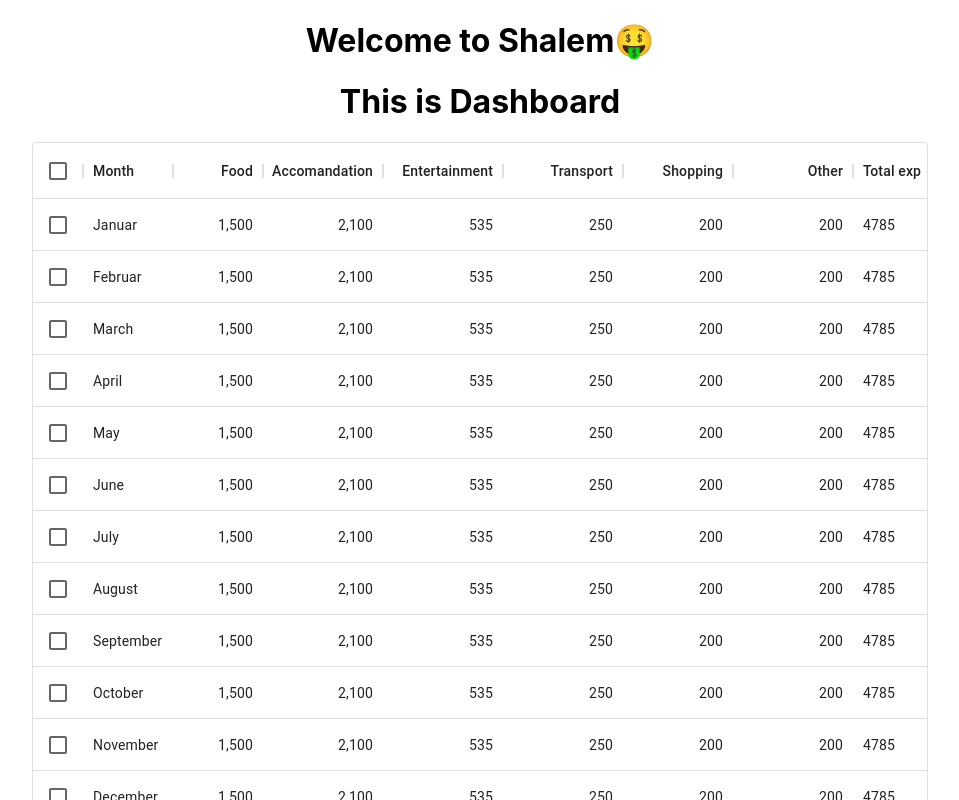
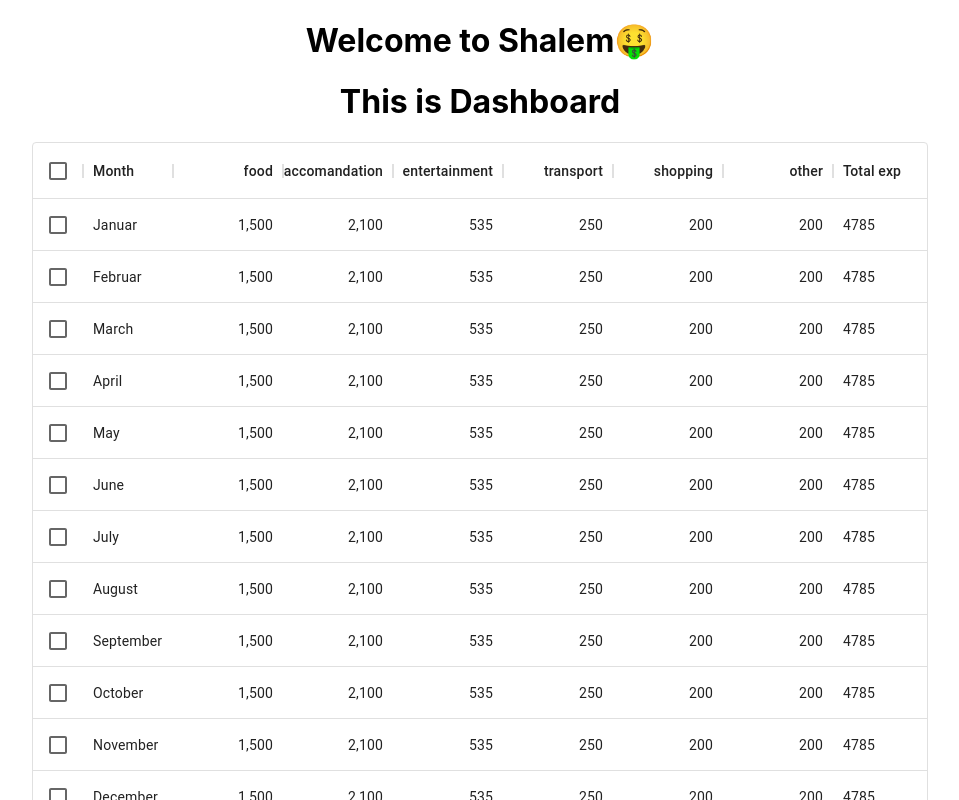
Before and after one commit to nikioni/Shalem, a React (Create React App) app: page /dashboard in a window 1280 px wide. Shown: the top 800 px of the page, without its empty margins (160-1119 px from the left). Built offline with nearby package versions, Linux system fonts and the light colour scheme.

Commit message:
Categories from redux store

```diff
--- a/src/Components/Dashboard/Dashboard.tsx
+++ b/src/Components/Dashboard/Dashboard.tsx
@@ -1,19 +1,59 @@
 import React from "react";
 import Box from "@mui/material/Box";
 import { DataGrid, GridColDef, GridValueGetterParams } from "@mui/x-data-grid";
-import { rows, columns } from "./api";
+import { rows } from "./api";
 import PieChart from "./Charts/PieChart";
+import { RootState } from "../../app/store";
+import { useAppSelector } from "../../app/hook";
 
 export interface IDashboard {}
 
 const Dashboard: React.FC<IDashboard> = (props) => {
+  const categories = useAppSelector(
+    (state: RootState) => state.categories.value
+  );
+  const getColumnsFromCategories = (): any[] => {
+    let columns: GridColDef[] = [];
+    columns.push({
+      field: "month",
+      headerName: "Month",
+      width: 90,
+    });
+    categories.map((category: string) =>
+      columns.push({
+        field: category,
+        headerName: category.charAt(0) + category.slice(1),
+        type: "number",
+        width: 110,
+        editable: true,
+      })
+    );
+    columns.push({
+      field: "total",
+      headerName: "Total exp",
+      description: "This column has a value getter and is not sortable.",
+      sortable: false,
+      width: 120,
+      valueGetter: (params: GridValueGetterParams) => {
+        return (
+          params.row.food +
+          params.row.accomandation +
+          params.row.entertainment +
+          params.row.transport +
+          params.row.shopping +
+          params.row.other
+        );
+      },
+    });
+    return columns;
+  };
   return (
     <>
       <h1>This is Dashboard</h1>
       <Box sx={{ height: 800, width: "70%", margin: "auto" }}>
         <DataGrid
           rows={rows}
-          columns={columns}
+          columns={getColumnsFromCategories()}
           pageSize={12}
           rowsPerPageOptions={[12]}
           checkboxSelection
--- a/src/features/category/category-slice.ts
+++ b/src/features/category/category-slice.ts
@@ -5,15 +5,22 @@ interface CategoryState {
 }
 
 const initialState: CategoryState = {
-  value: [],
+  value: [
+    "food",
+    "accomandation",
+    "entertainment",
+    "transport",
+    "shopping",
+    "other",
+  ],
 };
 
 const categorySlice = createSlice({
-  name: 'category',
+  name: "category",
   initialState,
   reducers: {
-    addCategory:(state, action: PayloadAction<string>)=>{
-        state.value.push(action.payload);
+    addCategory: (state, action: PayloadAction<string>) => {
+      state.value.push(action.payload);
     },
   },
 });
```
